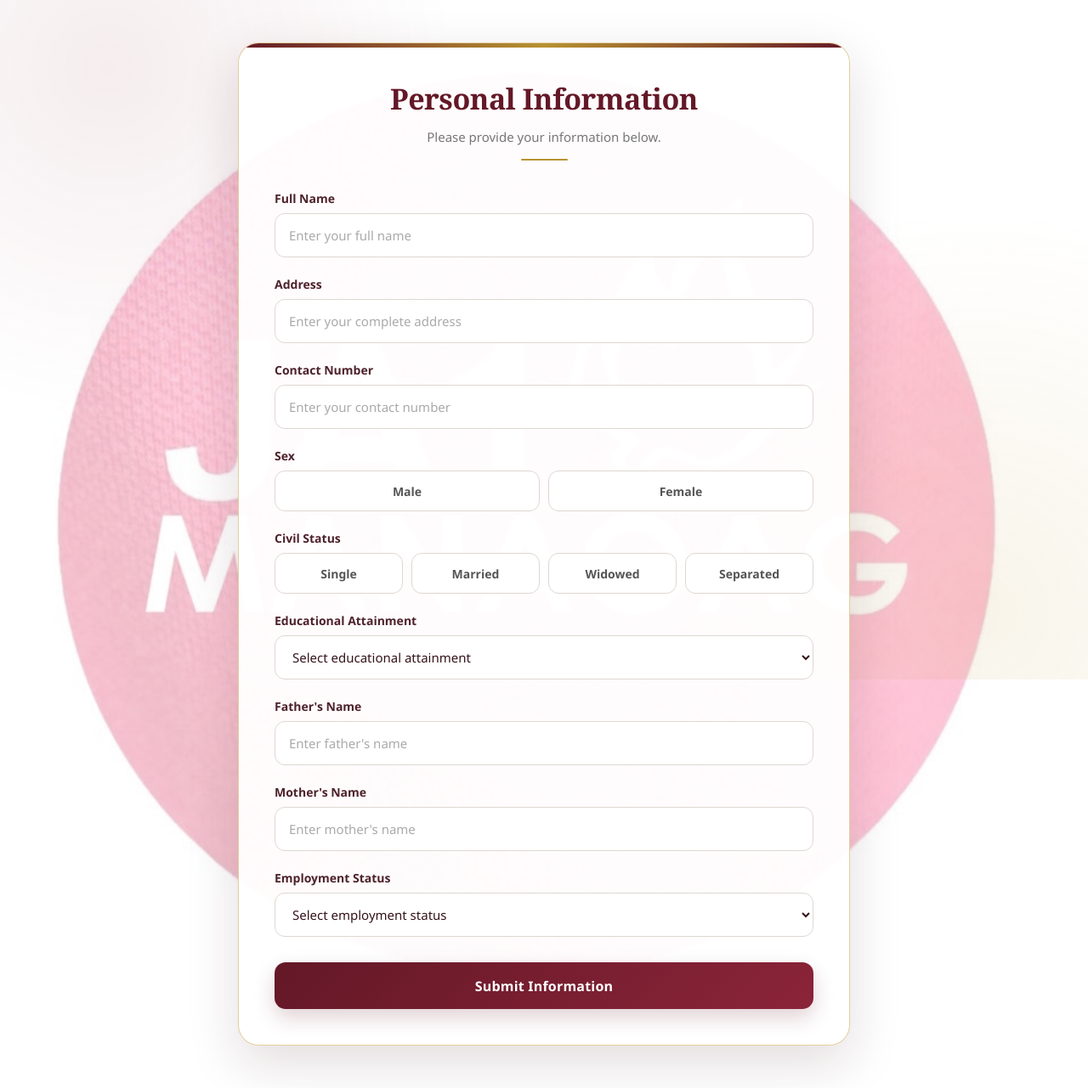
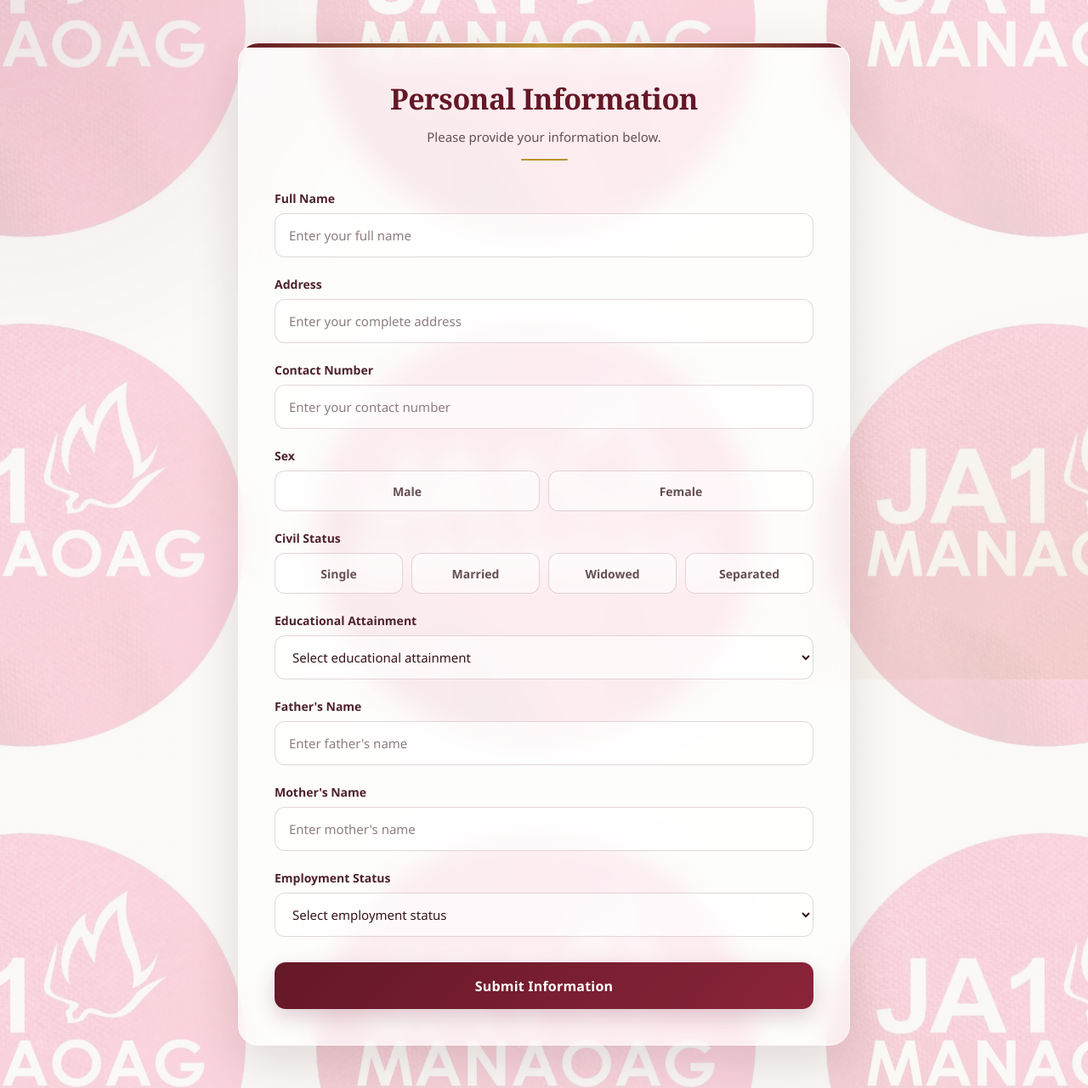
Before and after one commit to marrajanerick-alt/ja1manaoag, a Flask app: page / in a window 1280 px wide. Shown: the whole page at 85% size. Run offline with Flask 3, Linux system fonts and the light colour scheme.

Commit message:
Update style.css

```diff
--- a/static/style.css
+++ b/static/style.css
@@ -19,17 +19,17 @@ body {
     font-family: "Segoe UI", Arial, sans-serif;
     color: #35151d;
 
-    /* Background Image */
+    /* Background */
     background:
         linear-gradient(
-            rgba(255, 255, 255, 0.72),
-            rgba(255, 255, 255, 0.72)
+            rgba(250, 248, 245, 0.82),
+            rgba(250, 248, 245, 0.82)
         ),
         url("/static/background.jpg");
 
-    background-size: cover;
+    background-size: 600px auto;
+    background-repeat: repeat;
     background-position: center;
-    background-attachment: fixed;
 
     position: relative;
 }
@@ -47,14 +47,14 @@ body::before {
 
     background:
         radial-gradient(
-            circle at 10% 10%,
-            rgba(128, 25, 45, 0.08),
+            circle at top left,
+            rgba(100, 24, 39, 0.08),
             transparent 30%
         ),
         radial-gradient(
-            circle at 90% 90%,
-            rgba(190, 150, 45, 0.10),
-            transparent 35%
+            circle at bottom right,
+            rgba(184, 146, 50, 0.10),
+            transparent 30%
         );
 
     pointer-events: none;
@@ -64,7 +64,7 @@ body::before {
 
 
 /* ================================
-   MAIN CONTAINER
+   MAIN FORM CONTAINER
 ================================ */
 
 .container {
@@ -75,14 +75,21 @@ body::before {
 
     padding: 42px;
 
-    background: rgba(255, 255, 255, 0.94);
+    /*
+       Transparent glass effect
+    */
+    background: rgba(255, 255, 255, 0.58);
 
-    border: 1px solid rgba(190, 150, 45, 0.45);
+    backdrop-filter: blur(14px);
+    -webkit-backdrop-filter: blur(14px);
+
+    border: 1px solid rgba(255, 255, 255, 0.65);
 
     border-radius: 24px;
 
     box-shadow:
-        0 20px 60px rgba(60, 20, 30, 0.15);
+        0 20px 60px rgba(60, 20, 30, 0.14),
+        inset 0 1px 0 rgba(255, 255, 255, 0.7);
 
     position: relative;
 
@@ -95,10 +102,10 @@ body::before {
 
 
 /* ================================
-   TOP ACCENT
+   TOP GOLD/BURGUNDY ACCENT
 ================================ */
 
-.container::before {
+.container::after {
     content: "";
 
     position: absolute;
@@ -146,7 +153,7 @@ h1 {
 .subtitle {
     text-align: center;
 
-    color: #777;
+    color: #654f53;
 
     font-size: 15px;
 
@@ -158,7 +165,7 @@ h1 {
 }
 
 
-/* Gold decorative line */
+/* Gold line */
 
 .subtitle::after {
     content: "";
@@ -212,7 +219,7 @@ label {
 
 
 /* ================================
-   INPUTS & SELECT
+   INPUTS
 ================================ */
 
 input[type="text"],
@@ -224,11 +231,11 @@ select {
 
     padding: 0 16px;
 
-    border: 1px solid #ded7d1;
+    border: 1px solid rgba(110, 60, 70, 0.20);
 
     border-radius: 12px;
 
-    background: rgba(255, 255, 255, 0.96);
+    background: rgba(255, 255, 255, 0.62);
 
     color: #35151d;
 
@@ -249,7 +256,7 @@ select {
 /* Placeholder */
 
 input::placeholder {
-    color: #aaa;
+    color: #8d7d80;
 }
 
 
@@ -260,7 +267,7 @@ input[type="tel"]:focus,
 select:focus {
     border-color: #8a2639;
 
-    background: #fff;
+    background: rgba(255, 255, 255, 0.82);
 
     box-shadow:
         0 0 0 4px rgba(138, 38, 57, 0.08);
@@ -309,7 +316,7 @@ select {
 }
 
 
-/* Radio option */
+/* Radio button */
 
 .radio-option label {
     display: flex;
@@ -324,20 +331,19 @@ select {
 
     padding: 10px 15px;
 
-    border: 1px solid #ded7d1;
+    border: 1px solid rgba(110, 60, 70, 0.20);
 
     border-radius: 12px;
 
-    background: #fff;
+    background: rgba(255, 255, 255, 0.52);
 
-    color: #555;
+    color: #654f53;
 
     cursor: pointer;
 
     font-size: 14px;
 
-    transition:
-        all 0.25s ease;
+    transition: all 0.25s ease;
 }
 
 
@@ -346,7 +352,7 @@ select {
 .radio-option label:hover {
     border-color: #a56d76;
 
-    background: #fff9fa;
+    background: rgba(255, 249, 250, 0.75);
 
     color: #641827;
 }
@@ -360,8 +366,8 @@ select {
     background:
         linear-gradient(
             135deg,
-            #641827,
-            #8b2439
+            rgba(100, 24, 39, 0.95),
+            rgba(139, 36, 57, 0.95)
         );
 
     color: white;
@@ -415,8 +421,6 @@ button[type="submit"] {
 }
 
 
-/* Button Hover */
-
 button[type="submit"]:hover {
     transform: translateY(-2px);
 
@@ -426,8 +430,6 @@ button[type="submit"]:hover {
     filter: brightness(1.05);
 }
 
-
-/* Button Active */
 
 button[type="submit"]:active {
     transform: translateY(0);
@@ -468,7 +470,10 @@ button[type="submit"]:active {
     body {
         padding: 15px 10px;
 
-        background-attachment: scroll;
+        /*
+           Smaller background on phones
+        */
+        background-size: 350px auto;
     }
 
 
@@ -478,6 +483,11 @@ button[type="submit"]:active {
         padding: 30px 20px;
 
         border-radius: 20px;
+
+        /*
+           Slightly more transparent on mobile
+        */
+        background: rgba(255, 255, 255, 0.54);
     }
 
 
@@ -498,7 +508,7 @@ button[type="submit"]:active {
     }
 
 
-    /* Two columns for radio buttons */
+    /* Two columns */
 
     .radio-group {
         display: grid;
```
